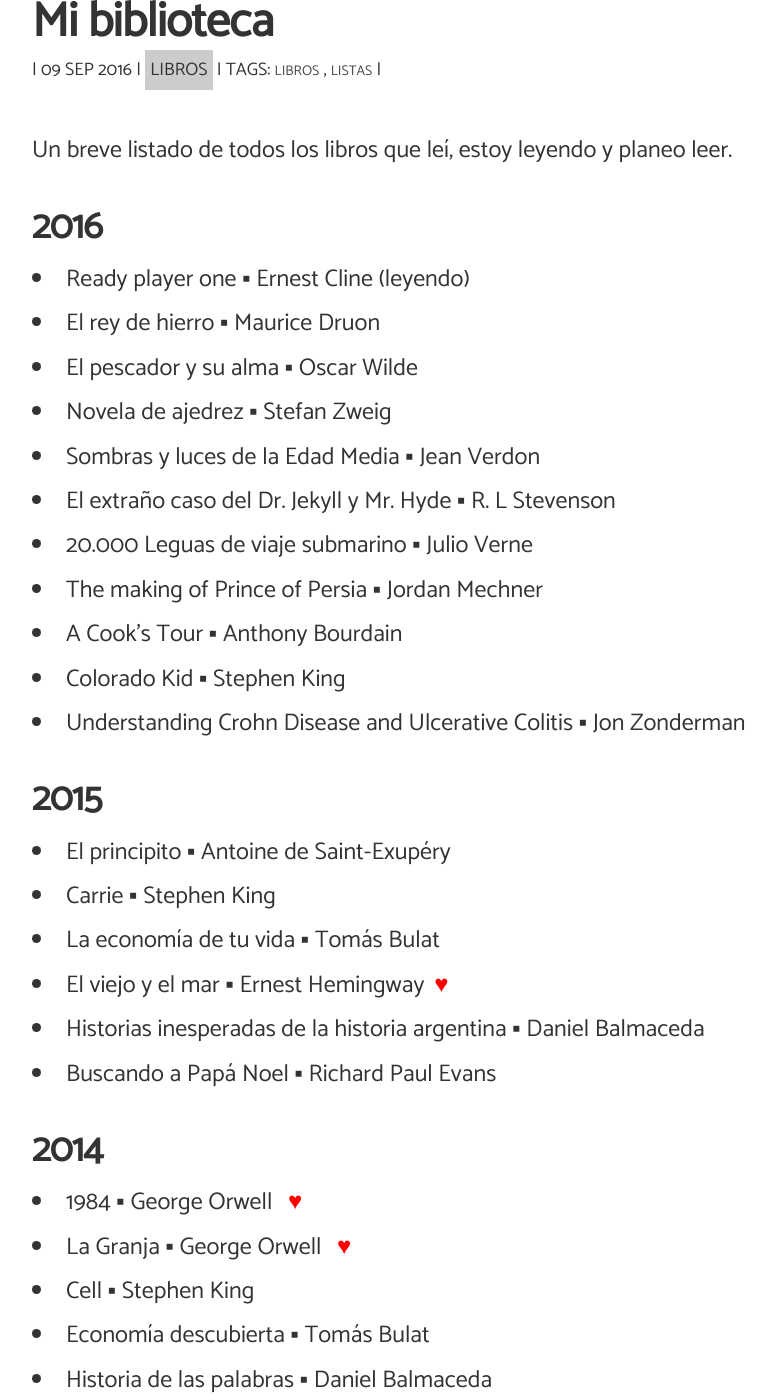
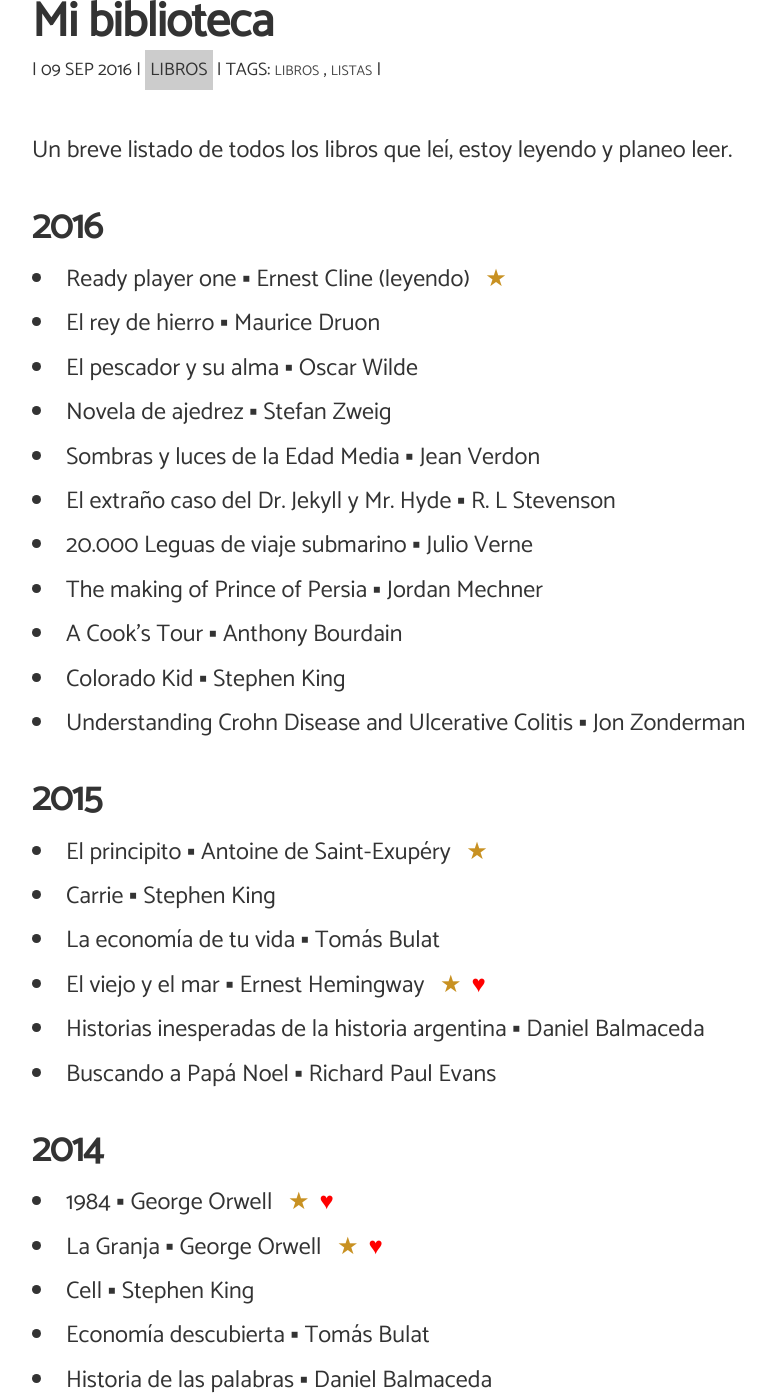
Before and after one commit to angelsimon/angelsimon.github.io, a Jekyll site: the page built from _posts/2016-09-09-libros-que-termine.md, in a window 1280 px wide and 1400 px high, scrolled down 245 px. Shown: the whole window, without its empty margins (32-807 px from the left). Built offline with Jekyll 4.4.1, drawn with Linux system fonts in a browser that asks for light colours; nearby versions of some CDN libraries; comment, search, counter and statistics services are not loaded.

Commit message:
Update 2016-09-09-libros-que-termine.md

```diff
--- a/_posts/2016-09-09-libros-que-termine.md
+++ b/_posts/2016-09-09-libros-que-termine.md
@@ -11,7 +11,7 @@
 
 <h2>2016</h2>
 <ul>
-<li>Ready player one &#9642; Ernest Cline (leyendo)</li>
+<li>Ready player one &#9642; Ernest Cline (leyendo) <span title="Recomiendo" class="won">★</span></li>
 <li>El rey de hierro &#9642; Maurice Druon</li>
 <li>El pescador y su alma &#9642; Oscar Wilde</li>
 <li>Novela de ajedrez &#9642; Stefan Zweig</li>
@@ -25,26 +25,26 @@
 </ul>
 <h2>2015</h2>
 <ul>
-<li>El principito &#9642; Antoine de Saint-Exupéry</li>
+<li>El principito &#9642; Antoine de Saint-Exupéry <span title="Recomiendo" class="won">★</span></li>
 <li>Carrie &#9642; Stephen King</li>
 <li>La economía de tu vida &#9642; Tomás Bulat</li>
-<li>El viejo y el mar &#9642; Ernest Hemingway<span class="fav">&hearts;</span></li>
+<li>El viejo y el mar &#9642; Ernest Hemingway <span title="Recomiendo" class="won">★</span><span class="fav">&hearts;</span></li>
 <li>Historias inesperadas de la historia argentina &#9642; Daniel Balmaceda</li>
 <li>Buscando a Papá Noel &#9642; Richard Paul Evans</li>
 </ul>
 <h2>2014</h2>
 <ul>
-<li>1984 &#9642; George Orwell <span class="fav">&hearts;</span></li>
-<li>La Granja &#9642; George Orwell <span class="fav">&hearts;</span></li>
+<li>1984 &#9642; George Orwell <span title="Recomiendo" class="won">★</span><span class="fav">&hearts;</span></li>
+<li>La Granja &#9642; George Orwell <span title="Recomiendo" class="won">★</span><span class="fav">&hearts;</span></li>
 <li>Cell &#9642; Stephen King</li>
 <li>Economía descubierta &#9642; Tomás Bulat</li>
 <li>Historia de las palabras &#9642; Daniel Balmaceda</li>
 </ul>
 <h2>2013</h2>
 <ul>
-<li>It &#9642; Stephen King <span class="fav">&hearts;</span></li>
+<li>It &#9642; Stephen King <span title="Recomiendo" class="won">★</span><span class="fav">&hearts;</span></li>
 <li>Insomnia &#9642; Stephen King</li>
-<li>La larga marcha &#9642; Stephen King</li>
+<li>La larga marcha &#9642; Stephen King <span title="Recomiendo" class="won">★</span></li>
 <li>A brief history of the Internet &#9642; Michael S Hart</li>
 </ul>
 <h2>2000-2012</h2>
```
